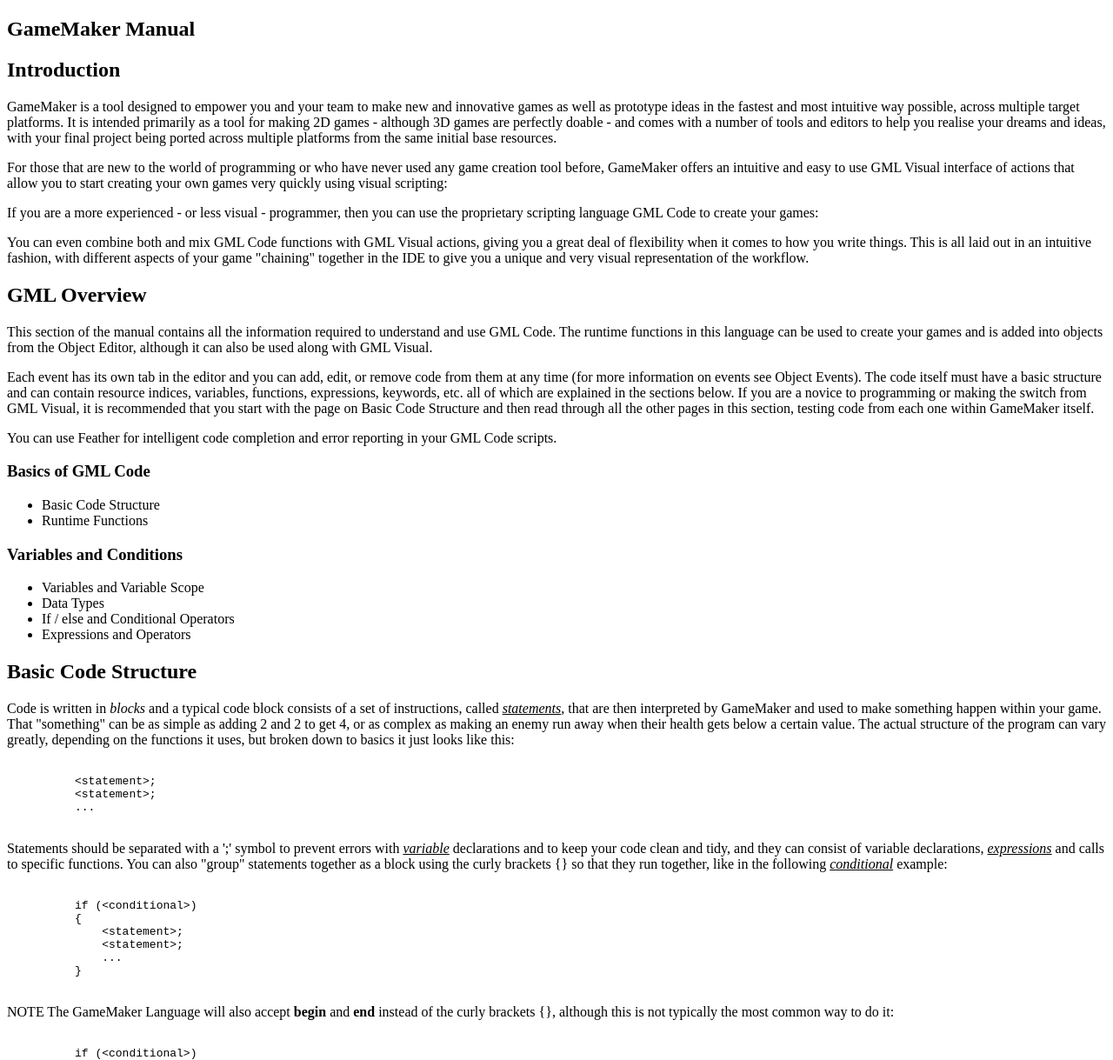
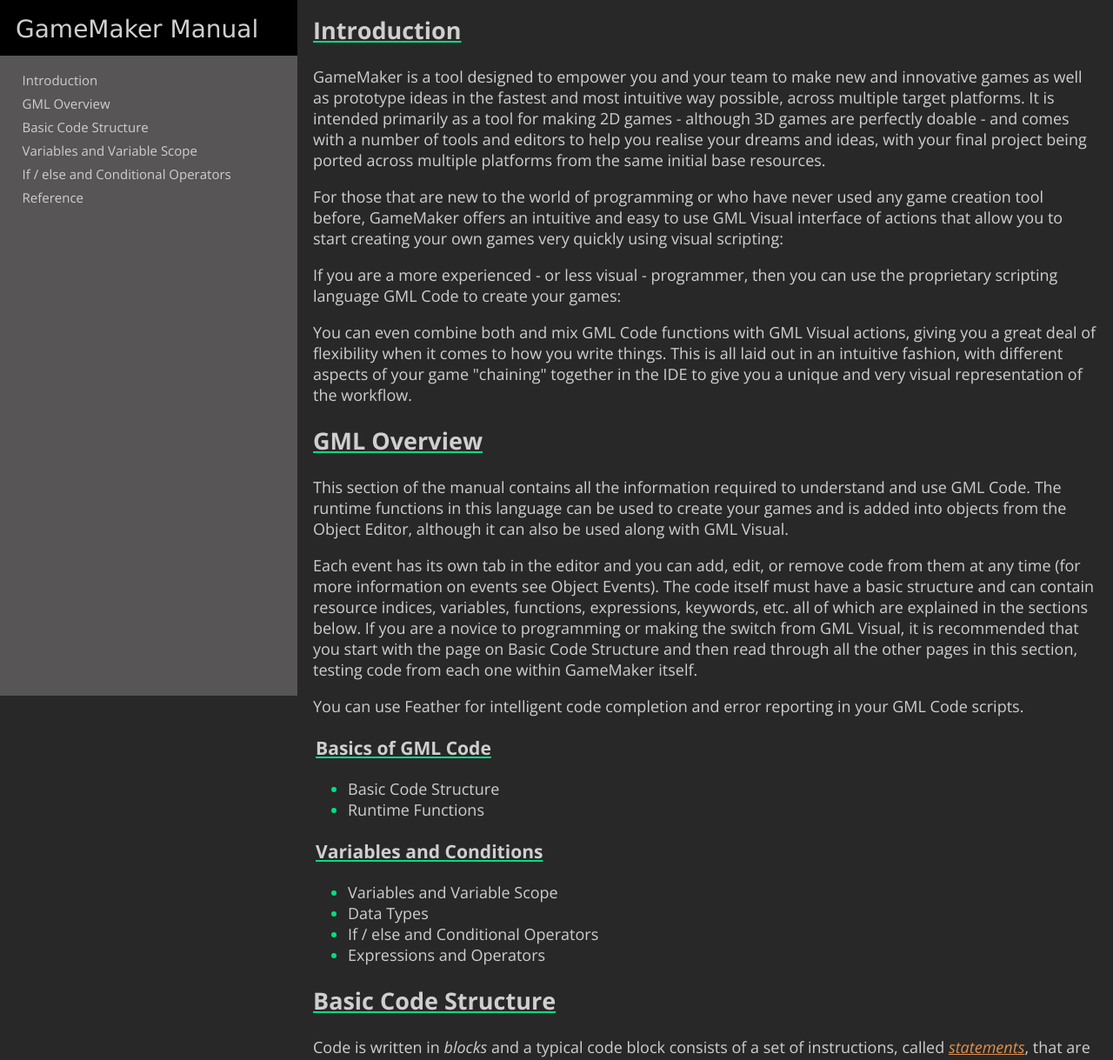
Before and after one commit to L3GALNAME/L3galname-Techinical-Doc-Project, a plain HTML site: page index.html in a window 1280 px wide. Shown: the top 1219 px of the page at 87% size. Drawn offline with nearby package versions, Linux system fonts and the light colour scheme.

Commit message:
Finished Project, for a 1.0
Finished meeting all project requirements and styled it properly (as accurately as I could) :D !

```diff
--- a/index.html
+++ b/index.html
@@ -5,15 +5,40 @@
     <meta name="viewport" content="width=device-width, initial-scale=1.0">
     <link rel="stylesheet" href="styles.css">
     <title>Techinical Documention</title>
+
+    <!--Font embed-->
+    <link rel="preconnect" href="https://fonts.googleapis.com">
+    <link rel="preconnect" href="https://fonts.gstatic.com" crossorigin>
+    <link href="https://fonts.googleapis.com/css2?family=Open+Sans:ital,wght@0,300..800;1,300..800&display=swap" rel="stylesheet">
   </head>
   <body>
     <main id="main-doc">
       <nav id="navbar">
-        <header><h1>GameMaker Manual</h1></header>
+        <header>GameMaker Manual</header>
+        <ul>
+          <li>
+            <a class="nav-link" href="#Introduction">Introduction</a>
+          </li>
+          <li>
+            <a class="nav-link" href="#GML_Overview">GML Overview</a>
+          </li>
+          <li>
+            <a class="nav-link" href="#Basic_Code_Structure">Basic Code Structure</a>
+          </li>
+          <li>
+            <a class="nav-link" href="#Variables_and_Variable_Scope">Variables and Variable Scope</a>
+          </li>
+          <li>
+            <a class="nav-link" href="#If_/_else_and_Conditional_Operators">If / else and Conditional Operators</a>
+          </li>
+          <li>
+            <a class="nav-link" href="#Reference">Reference</a>
+          </li>
+        </ul>
       </nav>
 
       <!--Main Content-->
-
+      <div class="mainContent">
         <section class="main-section" id="Introduction">
           <header><h2>Introduction</h2></header>
 
@@ -70,38 +95,32 @@
           <header><h2>Basic Code Structure</h2></header>
 
           <p>Code is written in <i>blocks</i> and a typical code block consists of a set of instructions, called
-          <i><u>statements</u></i>, that are then interpreted by GameMaker and used to make something happen within
+            <span class="keyword">statements</span>, that are then interpreted by GameMaker and used to make something happen within
             your game. That "something" can be as simple as adding 2 and 2 to get 4, or as complex as
             making an enemy run away when their health gets below a certain value. The actual structure
             of the program can vary greatly, depending on the functions it uses, but broken down to basics
             it just looks like this:</p>
-        <pre><code>
+          <pre><code>&lt;statement>;
   &lt;statement>;
-          &lt;statement>;
-          ...
-        </code></pre>
-        <p>Statements should be separated with a ';' symbol to prevent errors with <i><u>variable</u></i> declarations
-          and to keep your code clean and tidy, and they can consist of variable declarations, <i><u>expressions</u></i>
+  ...</code></pre>
+          <p>Statements should be separated with a ';' symbol to prevent errors with <span class="keyword">variable</span> declarations
+            and to keep your code clean and tidy, and they can consist of variable declarations, <span class="keyword">expressions</span>
             and calls to specific functions. You can also "group" statements together as a block using
-          the curly brackets {} so that they run together, like in the following <i><u>conditional</u></i> example:</p>
-        <pre><code>
-          if (&lt;conditional>)
+            the curly brackets {} so that they run together, like in the following <span class="keyword">conditional</span> example:</p>
+          <pre><code>if (&lt;conditional>)
   {
       &lt;statement>;
       &lt;statement>;
       ...
-          }
-        </code></pre>
-        <p>NOTE The GameMaker Language will also accept <b>begin</b> and <b>end</b> instead of the curly brackets
+  }</code></pre>
+          <p><span class="note">NOTE</span> The GameMaker Language will also accept <b>begin</b> and <b>end</b> instead of the curly brackets
             {}, although this is not typically the most common way to do it:</p>
-        <pre><code>
-          if (&lt;conditional>)
+          <pre><code>if (&lt;conditional>)
   begin
     &lt;statement>;
     &lt;statement>;
       ...
-          end
-        </code></pre>
+  end</code></pre>
           <p>There are a number of different types of statements, expressions, conditionals and functions,
             all of which are discussed at length in subsequent sections of the manual.</p>
         </section>
@@ -116,18 +135,20 @@
           <p>A variable in GML can store many different Data Types, like a real number (e.g.: <code>100</code>, <code>2.456575</code>,
             <code>-56</code>, etc.), a string (e.g.: <code>"Hello world!"</code>), an integer (e.g.: <code>1</code>, <code>556</code>, <code>-7</code>), or a boolean
             (<code>true</code> or <code>false</code>), as well as other things:</p>
-        <pre><code>
-          var _num = 126.4545;
+
+          <pre>
+  <code>var _num = 126.4545;
   var _str = "Hello World";
   new_num = _num * 100;
-          global.my_string = _str + " I said";
-        </code></pre>
+  global.my_string = _str + " I said";</code></pre>
+
           <p>You can also use variables to hold the values returned from functions, for example:</p>
-        <pre><code>
-          var _id = instance_nearest(x, y, obj_Tree);
+
+          <pre>
+  <code>var _id = instance_nearest(x, y, obj_Tree);
   root = sqrt(1000);
-          global.str = string_upper("Hello World");
-        </code></pre>
+  global.str = string_upper("Hello World");</code></pre>
+
           <p>So, a variable is something that we can name and use to store a value for later use in one
             or more operations.</p>
           <p>A good "real world" example of a variable is the speed of something, e.g. the speed of a
@@ -144,44 +165,54 @@
 
           <p>A fundamental feature of most programming languages is the ability to ask a simple question
             that gives a boolean <b>true</b> or <b>false</b> answer, and in GML this is achieved using the <b>if</b> keyword.
-          A simple <b>if</b> condition takes an <i><u>expression</u></i> and will perform one or more <i><u>statements</u></i> if the
+            A simple <b>if</b> condition takes an <span class="keyword">expression</span> and will perform one or more <span class="keyword">statements</span> if the
             expression resolves as true, with the following basic form:</p>
-        <pre><code>
-          if (&lt;expression>)
+
+          <pre>
+  <code>if (&lt;expression>)
   {
       &lt;statement>;
       &lt;statement>;
       ...
-          }
-        </code></pre>
+  }</code></pre>
+
           <p>Here you are saying that if an expression resolves to <b>true</b> then do something. Note that
             the "then" part of the condition is <i>implicit</i>, but there is a then keyword that can be used
             (although it's almost always omitted), so you can also create conditionals like this:</p>
-        <pre><code>
-          if (&lt;expression>) then
+
+          <pre>
+  <code>if (&lt;expression>) then
   {
       &lt;statement>;
       &lt;statement>;
       ...
-          }
-        </code></pre>
+  }</code></pre>
+
           <p>Apart from <b>if</b> and <b>then</b>, you can also use the <b>else</b> keyword to do something else if the expression
             being checked evaluates as <b>false</b>. This "<b>if... then... else...</b>" form looks like this:</p>
-        <pre><code>
-          if (&lt;expression>)
+
+            <pre>
+  <code>if (&lt;expression>)
   {
       &lt;statement>;
   }
   else
   {
       &lt;statement>;
-          }
-        </code></pre>
+  }</code></pre>
+
           <p>In this case the expression will be evaluated, and if it evaluates to <b>false</b>, the statement
             after <b>else</b> is executed, otherwise the initial statement is executed (it's <b>true</b>).</p>
-        <p>NOTE In the GameMaker language any value that is less than or equal to 0 will evaluate as
+          <p><span class="note">NOTE</span> In the GameMaker language any value that is less than or equal to 0 will evaluate as
             <b>false</b>, while any value that is greater than 0 will evaluate as <b>true</b>.</p>
         </section>
+
+        <section class="main-section" id="Reference">
+          <header><h2>Reference</h2></header>
+
+          <p>All the documentation in this page is taken from the <a href="https://manual.gamemaker.io/monthly/en/#t=Content.htm" target="_blank">GameMaker Manual</a>.</p>
+        </section>
+      </div>
 
     </main>
   </body>
--- a/styles.css
+++ b/styles.css
@@ -0,0 +1,122 @@
+@media (prefers-reduced-motion: no-preference) {
+  * {
+    scroll-behavior: smooth;
+  }
+}
+
+body {
+  background: #282828;
+  color: #cfcfcf;
+  font-family: "Open Sans", sans-serif;
+  font-size: 18px;
+  margin: 0;
+}
+
+nav {
+  position: fixed;
+  top: 0;
+  width: 18em;
+  height: 100%;
+  background: #575555;
+  padding-left: 1em;
+}
+
+nav > header {
+  position: relative;
+  font-family: Verdana;
+  font-size: 28px;
+  left: -3.5rem;
+  width: 100%;
+  padding: 0.6em 0em 0.5em 1em;
+  background-color: #000;
+}
+
+nav > ul {
+  list-style-type: none;
+  padding-left: 0.5em;
+  font-size: 15px;
+  line-height: 1.8em;
+}
+
+nav > ul > li > a {
+  color: #cfcfcf;
+  text-decoration: none;
+}
+
+nav > ul > li > a:hover {
+  text-decoration: underline;
+}
+
+.mainContent {
+  margin-top: -1.5rem;
+  padding-top: 1em;
+  padding-bottom: 1em;
+  padding-left: 19em;
+  padding-right: 1em;
+  width: calc(100% - 20em);
+  /*background-color: #000;*/
+}
+
+section > header, section > h3 {
+  text-decoration: underline;
+  text-decoration-color: #04de80
+}
+
+section > h3, section > ul {
+  margin-left: 1em;
+}
+
+section > ul > li::marker {
+  color: #04de80;
+}
+
+p, header {
+  margin-left: 1em;
+}
+
+pre {
+  display: inline-block;
+  background: #181818;
+  padding: 20px;
+  text-align: left;
+  line-height: 1em;
+  height: 100%;
+  width: 80%;
+  font-size: 14px;
+  margin: 1em 50px 15px;
+  border-radius: 10px;
+}
+
+p > code {
+  background: #181818;
+  border-radius: 10px;
+  padding: 4px;
+  margin: 0 2px;
+  font-size: 15px;
+  line-height: 1.25;
+}
+
+.note {
+  background: #2966b6;
+  color: #fff;
+  border-radius: 10px;
+  padding: 3px;
+  margin: 0 2px 0 0;
+  font-size: 15px;
+  line-height: 1.25;
+}
+
+p > a {
+  text-decoration: none;
+  color: #04de80;
+}
+
+p > a:hover {
+  color: #fff;
+}
+
+.keyword {
+  color: #e28f4b;
+  font-style: italic;
+  text-decoration: underline;
+}
```
Lines whose indentation alone changed are shown as unchanged.
